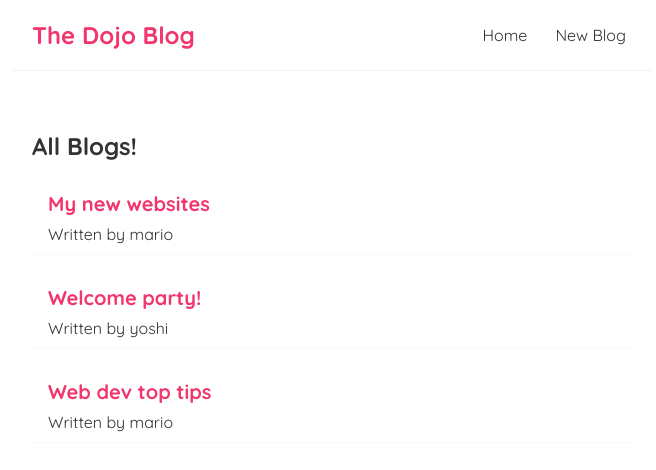
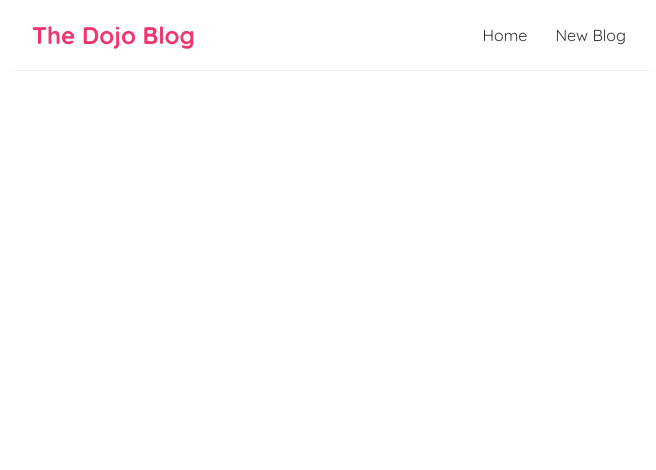
Before and after one commit to Svmpankaj/React-JS-Crash-Course, a React (Create React App) app: page / in a window 1280 px wide. Shown: the top 470 px of the page, without its empty margins (308-964 px from the left). Built offline with nearby package versions, Linux system fonts and the light colour scheme.

Commit message:
delete some file

```diff
--- a/src/BlogList.js
+++ /dev/null
@@ -1,21 +0,0 @@
-import React from 'react'
-
-const BlogList = ({ blogs, title }) => {
-    // const blogs = props.blogs;
-    // const title = props.title;
-
-
-    return (
-        <div className='blog-list'>
-            <h2>{title}</h2>
-            {blogs.map((blog) => (
-                <div className="blog-preview" key={blog.id}>
-                    <h2>{blog.title}</h2>
-                    <p>Written by {blog.author}</p>
-                </div>
-            ))}
-        </div>
-    )
-}
-
-export default BlogList
--- a/src/Home.js
+++ b/src/Home.js
@@ -1,16 +1,11 @@
-import { useState } from "react"
-import BlogList from "./BlogList";
+
 
 const Home = () => {
-    const [blogs, setBlogs] = useState([
-        { title: 'My new websites', body: 'lorem ipsum...', author: 'mario', id: 1 },
-        { title: 'Welcome party!', body: 'lorem ipsum...', author: 'yoshi', id: 2 },
-        { title: 'Web dev top tips', body: 'lorem ipsum...', author: 'mario', id: 3 }
-    ]);
+
 
     return (
         <div className="home">
-            <BlogList blogs={blogs} title='All Blogs!' />
+
         </div>
     )
 }
```
